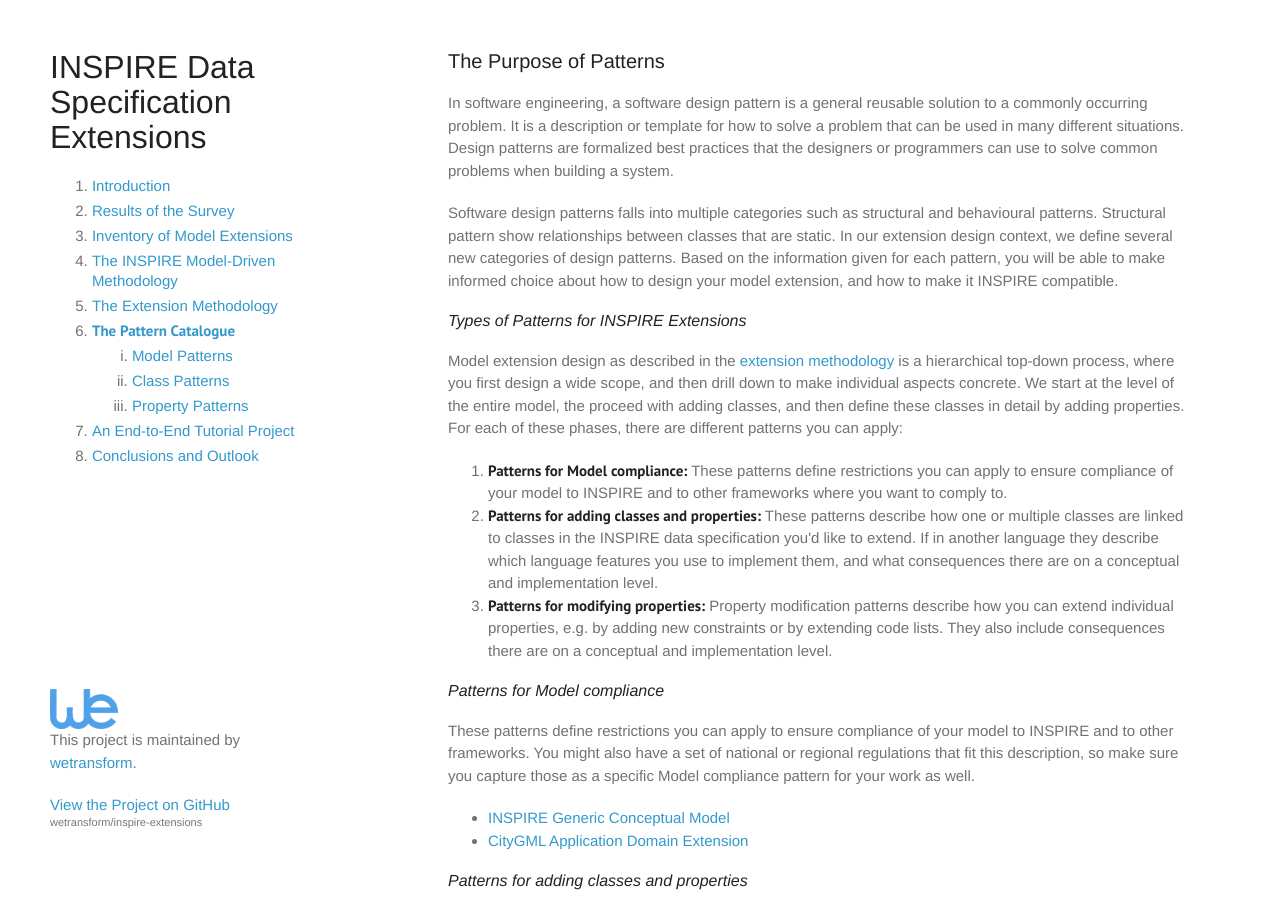
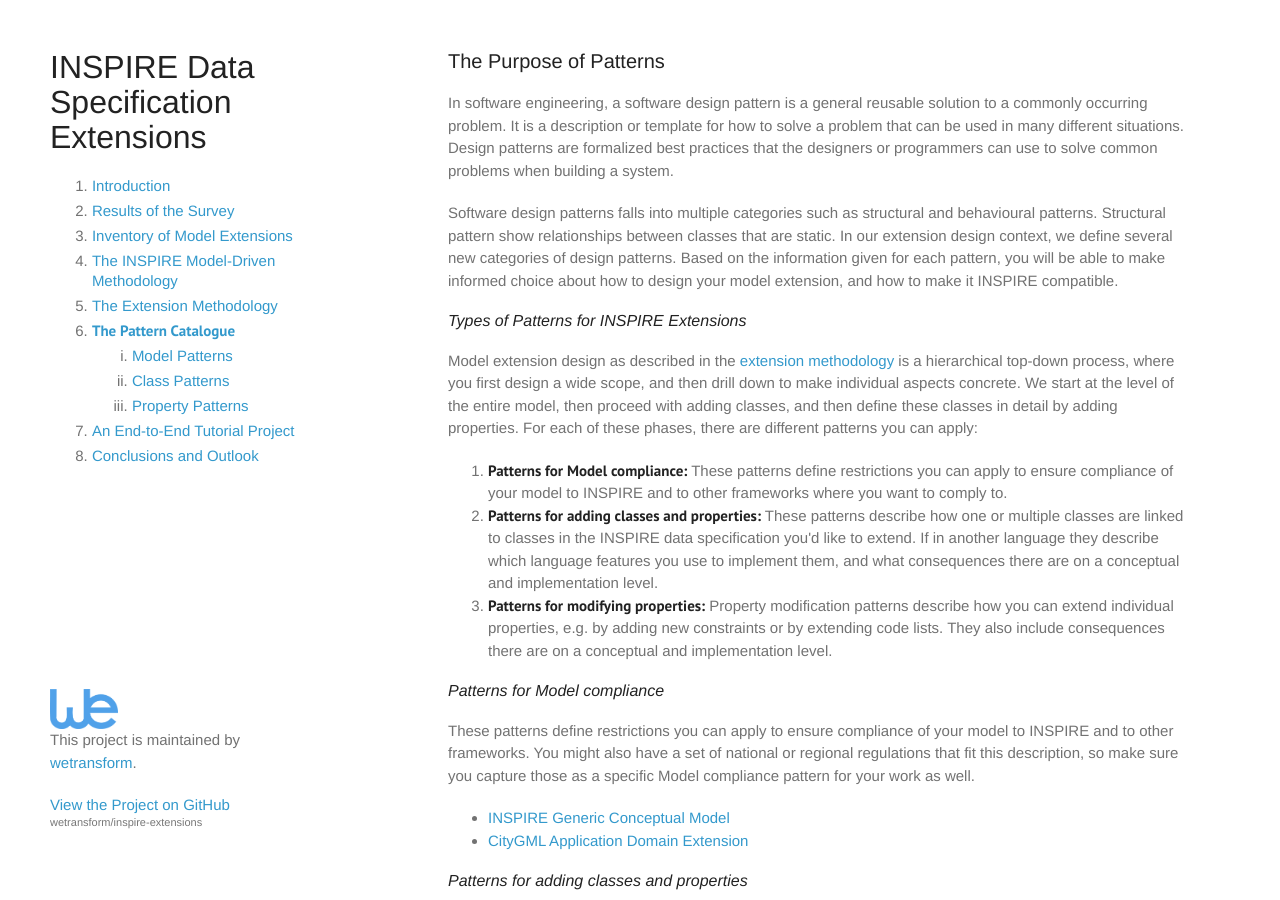
Before and after one commit to wetransform/inspire-extensions, a Jekyll site: the page built from patterns/index.html, in a window 1280 px wide and 900 px high. Built offline with Jekyll 4.4.1, drawn with Linux system fonts in a browser that asks for light colours; some web fonts are replaced.

Commit message:
Typo fix and index update

```diff
--- a/index.html
+++ b/index.html
@@ -38,7 +38,7 @@
     <li>Tutorial Project and Running Example Documentation</li>
     <li><a href="/meetings/2016-06-29-advisory-board-meeting.html">Advisory Board Review Meeting (Ispra) – 29th to 30th of June 2016</a> <span style="color: green"><strong>&#10004;</strong></span></li>
     <li>Final Report <span style="color: green"><strong>&#10004;</strong></span></li>
-    <li><a href="http://inspire.ec.europa.eu/events/conferences/inspire_2016/schedule/submissions/167.html" target="_blank">Workshop at INSPIRE Conference</a>  (Barcelona) – 26th of September, 09:00 to 12:30</li>
+    <li><a href="http://inspire.ec.europa.eu/events/conferences/inspire_2016/schedule/submissions/167.html" target="_blank">Workshop at INSPIRE Conference</a>  (Barcelona) – 26th of September, 09:00 to 12:30 <strong>&#10004;</strong></span></li>
   </ol>
 
   <h2>
--- a/patterns/index.html
+++ b/patterns/index.html
@@ -14,7 +14,7 @@
 
         <h3>Types of Patterns for INSPIRE Extensions</h3>
 
-        <p>Model extension design as described in the <a href="/extension-methodology.html">extension methodology</a> is a hierarchical top-down process, where you first design a wide scope, and then drill down to make individual aspects concrete. We start at the level of the entire model, the proceed with adding classes, and then define these classes in detail by adding properties. For each of these phases, there are different patterns you can apply:</p>
+        <p>Model extension design as described in the <a href="/extension-methodology.html">extension methodology</a> is a hierarchical top-down process, where you first design a wide scope, and then drill down to make individual aspects concrete. We start at the level of the entire model, then proceed with adding classes, and then define these classes in detail by adding properties. For each of these phases, there are different patterns you can apply:</p>
 
         <ol>
             <li><strong>Patterns for Model compliance:</strong> These patterns define restrictions you can apply to ensure compliance of your model to INSPIRE and to other frameworks where you want to comply to.</li>
```
